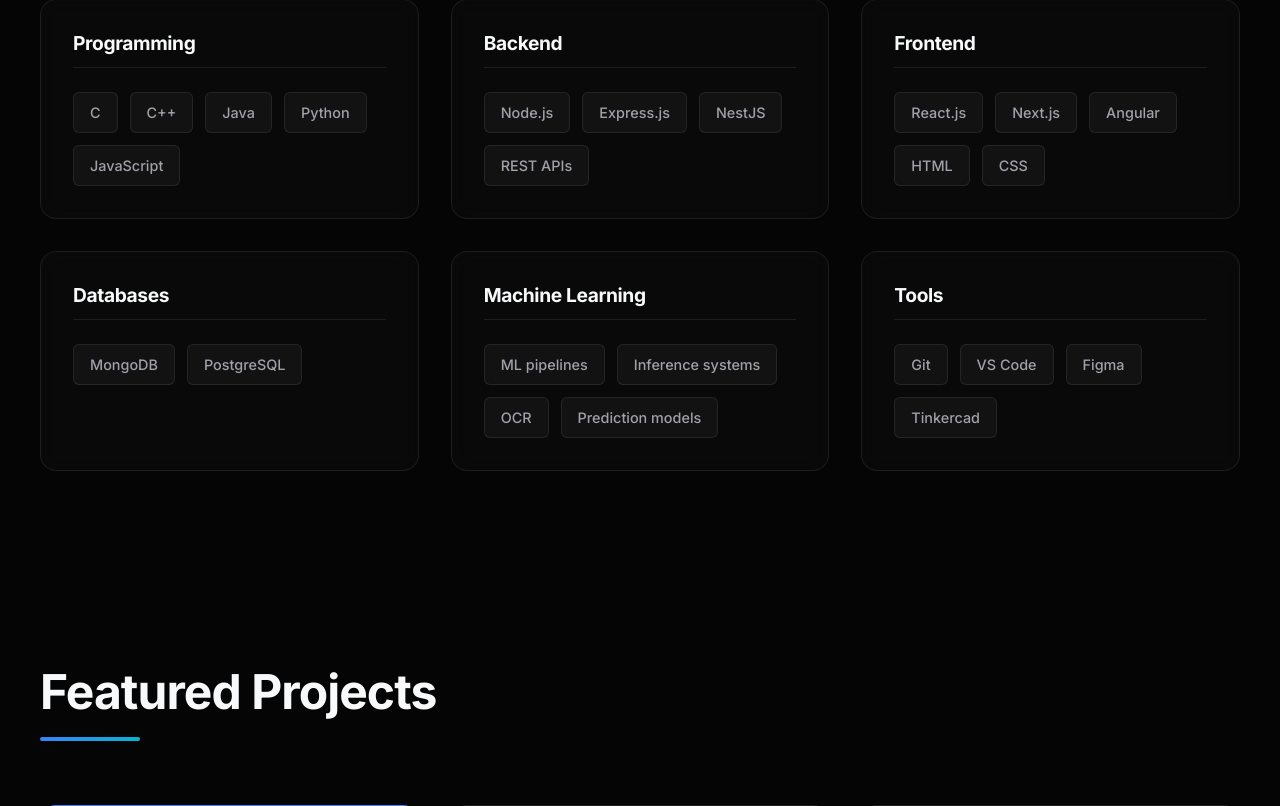
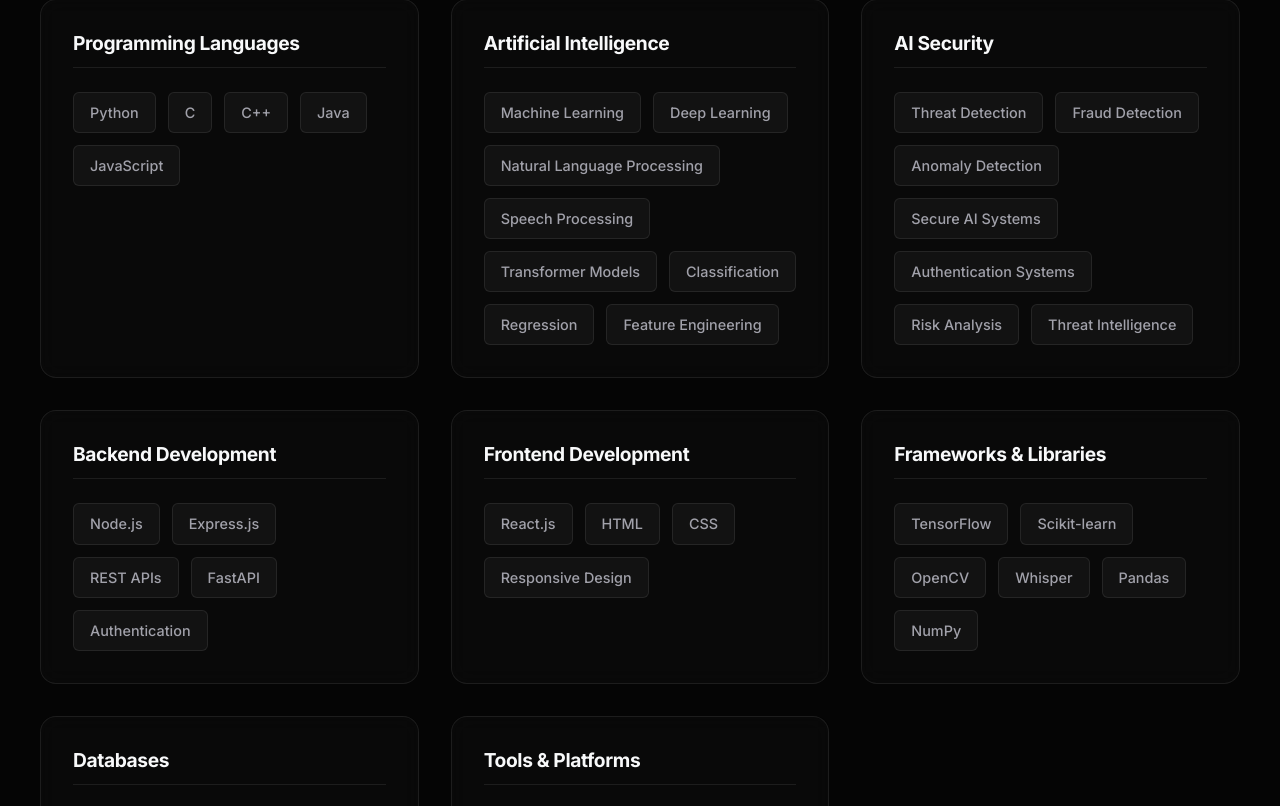
Before and after one commit to sarveshkum/personal-portfolio, a React (Vite) app: page / in a window 1280 px wide. Shown: the part 2014-2820 px from the top of the page. Built offline with nearby package versions, Linux system fonts and the light colour scheme.

Commit message:
Update Skills.jsx

```diff
--- a/src/components/Skills.jsx
+++ b/src/components/Skills.jsx
@@ -2,67 +2,196 @@
 import './Skills.css';
 
 const Skills = () => {
+
     const skillCategories = [
+
         {
-            title: "Programming",
-            skills: ["C", "C++", "Java", "Python", "JavaScript"]
+            title: "Programming Languages",
+            skills: [
+                "Python",
+                "C",
+                "C++",
+                "Java",
+                "JavaScript"
+            ]
         },
+
         {
-            title: "Backend",
-            skills: ["Node.js", "Express.js", "NestJS", "REST APIs"]
+            title: "Artificial Intelligence",
+
+            skills: [
+                "Machine Learning",
+                "Deep Learning",
+                "Natural Language Processing",
+                "Speech Processing",
+                "Transformer Models",
+                "Classification",
+                "Regression",
+                "Feature Engineering"
+            ]
         },
+
         {
-            title: "Frontend",
-            skills: ["React.js", "Next.js", "Angular", "HTML", "CSS"]
+            title: "AI Security",
+
+            skills: [
+                "Threat Detection",
+                "Fraud Detection",
+                "Anomaly Detection",
+                "Secure AI Systems",
+                "Authentication Systems",
+                "Risk Analysis",
+                "Threat Intelligence"
+            ]
         },
+
+        {
+            title: "Backend Development",
+
+            skills: [
+                "Node.js",
+                "Express.js",
+                "REST APIs",
+                "FastAPI",
+                "Authentication"
+            ]
+        },
+
+        {
+            title: "Frontend Development",
+
+            skills: [
+                "React.js",
+                "HTML",
+                "CSS",
+                "Responsive Design"
+            ]
+        },
+
+        {
+            title: "Frameworks & Libraries",
+
+            skills: [
+                "TensorFlow",
+                "Scikit-learn",
+                "OpenCV",
+                "Whisper",
+                "Pandas",
+                "NumPy"
+            ]
+        },
+
         {
             title: "Databases",
-            skills: ["MongoDB", "PostgreSQL"]
+
+            skills: [
+                "MongoDB",
+                "PostgreSQL"
+            ]
         },
+
         {
-            title: "Machine Learning",
-            skills: ["ML pipelines", "Inference systems", "OCR", "Prediction models"]
-        },
-        {
-            title: "Tools",
-            skills: ["Git", "VS Code", "Figma", "Tinkercad"]
+            title: "Tools & Platforms",
+
+            skills: [
+                "Git",
+                "GitHub",
+                "Postman",
+                "VS Code",
+                "Docker",
+                "Linux",
+                "Figma"
+            ]
         }
+
     ];
 
     const containerVariants = {
-        hidden: { opacity: 0 },
+
+        hidden: {
+            opacity: 0
+        },
+
         show: {
             opacity: 1,
             transition: {
                 staggerChildren: 0.1
             }
         }
+
     };
 
     const itemVariants = {
-        hidden: { opacity: 0, y: 20 },
-        show: { opacity: 1, y: 0, transition: { duration: 0.5 } }
+
+        hidden: {
+            opacity: 0,
+            y: 20
+        },
+
+        show: {
+            opacity: 1,
+            y: 0,
+            transition: {
+                duration: 0.5
+            }
+        }
+
     };
 
     return (
-        <section className="section container" id="skills">
+
+        <section
+            className="section container"
+            id="skills"
+        >
+
             <div className="section-header">
+
                 <motion.h2
                     className="heading-lg"
-                    initial={{ opacity: 0, y: 20 }}
-                    whileInView={{ opacity: 1, y: 0 }}
-                    viewport={{ once: true }}
-                    transition={{ duration: 0.5 }}
+                    initial={{
+                        opacity: 0,
+                        y: 20
+                    }}
+
+                    whileInView={{
+                        opacity: 1,
+                        y: 0
+                    }}
+
+                    viewport={{
+                        once: true
+                    }}
+
+                    transition={{
+                        duration: 0.5
+                    }}
                 >
+
                     Technical Skills
+
                 </motion.h2>
+
                 <motion.div
                     className="section-line"
-                    initial={{ width: 0 }}
-                    whileInView={{ width: '100px' }}
-                    viewport={{ once: true }}
-                    transition={{ duration: 0.5, delay: 0.2 }}
-                ></motion.div>
+                    initial={{
+                        width: 0
+                    }}
+
+                    whileInView={{
+                        width: '100px'
+                    }}
+
+                    viewport={{
+                        once: true
+                    }}
+
+                    transition={{
+                        duration: 0.5,
+                        delay: 0.2
+                    }}
+                />
+
             </div>
 
             <motion.div
@@ -70,23 +199,53 @@
                 variants={containerVariants}
                 initial="hidden"
                 whileInView="show"
-                viewport={{ once: true, margin: "-100px" }}
+                viewport={{
+                    once: true,
+                    margin: "-100px"
+                }}
             >
+
                 {skillCategories.map((category, idx) => (
-                    <motion.div key={idx} className="skill-category glass-panel" variants={itemVariants}>
-                        <h3 className="category-title">{category.title}</h3>
+
+                    <motion.div
+                        key={idx}
+                        className="skill-category glass-panel"
+                        variants={itemVariants}
+                    >
+
+                        <h3 className="category-title">
+
+                            {category.title}
+
+                        </h3>
+
                         <div className="skill-tags">
+
                             {category.skills.map((skill, i) => (
-                                <span key={i} className="skill-tag text-secondary">
+
+                                <span
+                                    key={i}
+                                    className="skill-tag text-secondary"
+                                >
+
                                     {skill}
+
                                 </span>
+
                             ))}
+
                         </div>
+
                     </motion.div>
+
                 ))}
+
             </motion.div>
+
         </section>
+
     );
+
 };
 
 export default Skills;
```
